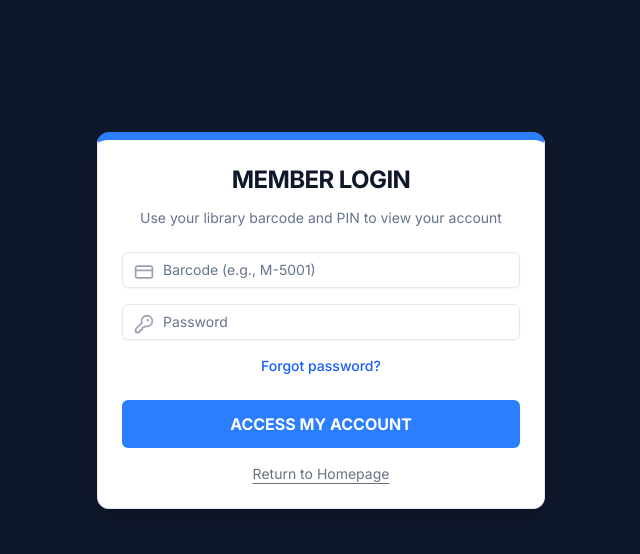
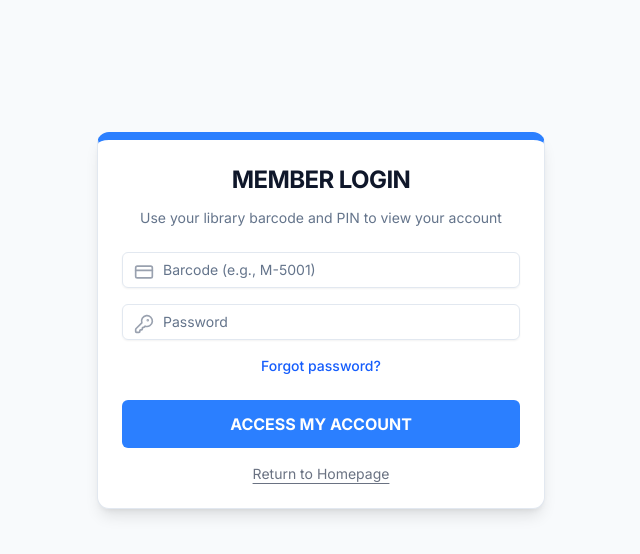
Before and after one commit to librarymulaoovr/LIBRARY_SOFTWARE, a Next.js app: page /member-login in a window 1280 px wide. Shown: the top 554 px of the page, without its empty margins (319-959 px from the left). Built offline with nearby package versions, Linux system fonts and the light colour scheme.

Commit message:
update the background color of the login pages

```diff
--- a/app/layout.tsx
+++ b/app/layout.tsx
@@ -27,7 +27,7 @@
     <html lang="en">
       <body className={`${inter.className} min-h-screen flex`}>
         <Navigation />
-        <main className="flex-1 flex flex-col min-h-screen min-w-0 bg-[#0f172a]">
+        <main className="flex-1 flex flex-col min-h-screen min-w-0">
           <div className="flex-1 w-full min-w-0">
             {children}
           </div>
```
